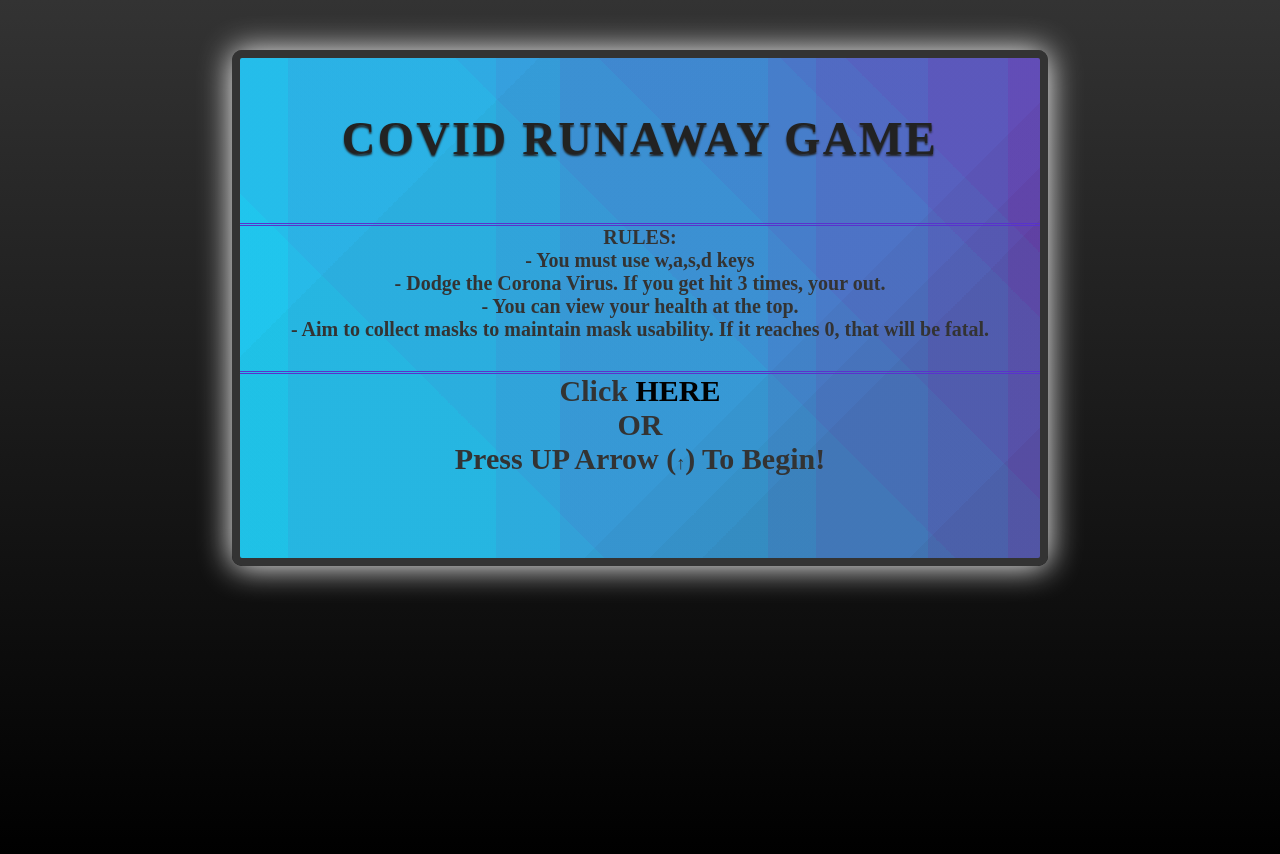
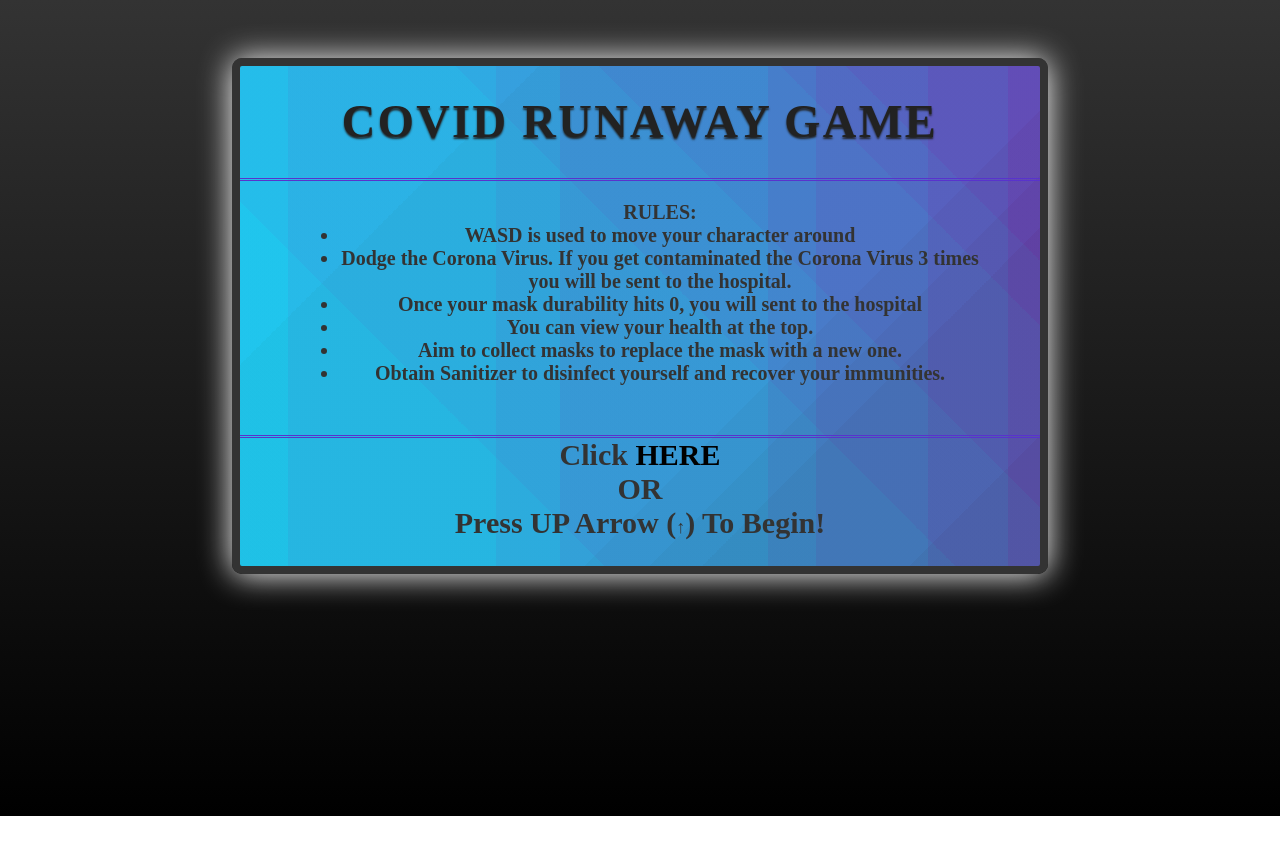
Before and after one commit to kiwon132445/BCHacks2.0, a website: page index.html in a window 1280 px wide. After the commit the page ends 816 px from the top, so only its background shows below. Drawn offline with Linux system fonts and the light colour scheme.

Commit message:
revamped title page

```diff
--- a/index.html
+++ b/index.html
@@ -25,31 +25,31 @@
 <body>
 
 <div id="titleScreen">
-    <div>
     <h1>Covid runaway Game</h1>
-    </div>
     <div>
         <div id="rules">
-            RULES:<br/> - You must use w,a,s,d keys <br/>- Dodge the Corona Virus. If you get hit 3 times, your out.
-            <br/> - You can view your health at the top. <br/>- Aim to collect masks to maintain mask usability. If it reaches 0, that will be fatal.
+            <ul style="width: 80%;">
+                RULES:
+                <li>WASD is used to move your character around</li>
+                <li>Dodge the Corona Virus. If you get contaminated the Corona Virus 3 times <br>you will be sent to the hospital.</li>
+                <li>Once your mask durability hits 0, you will sent to the hospital</li>
+                <li>You can view your health at the top.</li>
+                <li>Aim to collect masks to replace the mask with a new one.</li>
+                <li>Obtain Sanitizer to disinfect yourself and recover your immunities.</li>
+            </ul>
+        </div>
 
         <p>Click<a style="text-decoration: none" href="/src/game.html"> HERE </a><br/>OR <br/> Press UP Arrow (<span>&uarr;</span>) To Begin!</p>
-
-
+    </div>
 
 </div>
 
-
-
 <script type="text/javascript">
-
     window.addEventListener('keyup', function (e) {
         document.location.href ='./src/game.html';
         })
 
-
     document.onmousemove = animateCircles;
-
     var colors = ['#ccc','#6cf','#eba13a'];
 
     function animateCircles (event) {
@@ -76,13 +76,9 @@
         circle.style.height = "50px";
         circle.style.borderWidth = "5px";
         circle.style.opacity = 0;
-
     }
 
 
 </script>
-    </div>
-
-</div>
 </body>
 </html>
--- a/src/styles/styles.css
+++ b/src/styles/styles.css
@@ -1,7 +1,10 @@
 body {
+  display: flex;
+  align-items: center;
   height: 100vh;
   background: linear-gradient(#333, rgb(0, 0, 0)) no-repeat;
-
+  overflow-y: hidden;
+  overflow-x: hidden;
 }
 
 #titleScreen {
@@ -28,12 +31,7 @@ body {
   }
 }
 
-#titleScreen div {
-  height: 50%;
-}
-
 #titleScreen h1 {
-  position:absolute;
   color: #222;
   font-size: 45px;
   font-family: 'Poppins, san-serif';
@@ -56,7 +54,8 @@ body {
 }
 
 #rules {
-  position:absolute;
+  display: flex;
+  justify-content: center;
   font-weight: bold;
   font-size: 20px;
   top: 33%;
@@ -108,6 +107,3 @@ a:visited {
   text-shadow: 0 2px 0 rgb(199, 6, 6), 0 1px 64px white;
   animation: pulse 1.5s linear infinite;
 }
-
-overflow-y: hidden;
-overflow-x: hidden;
```
Lines whose indentation alone changed are shown as unchanged.
